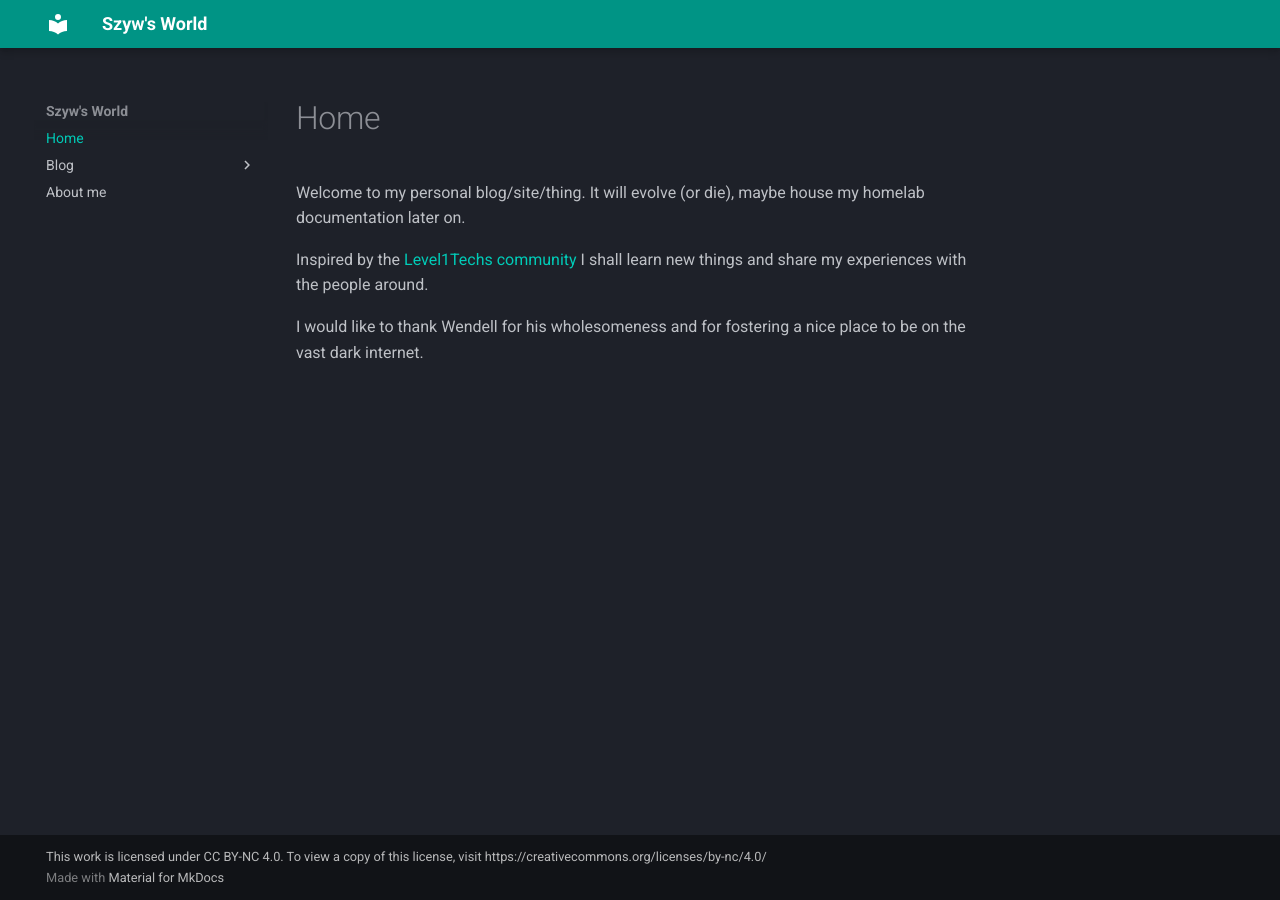
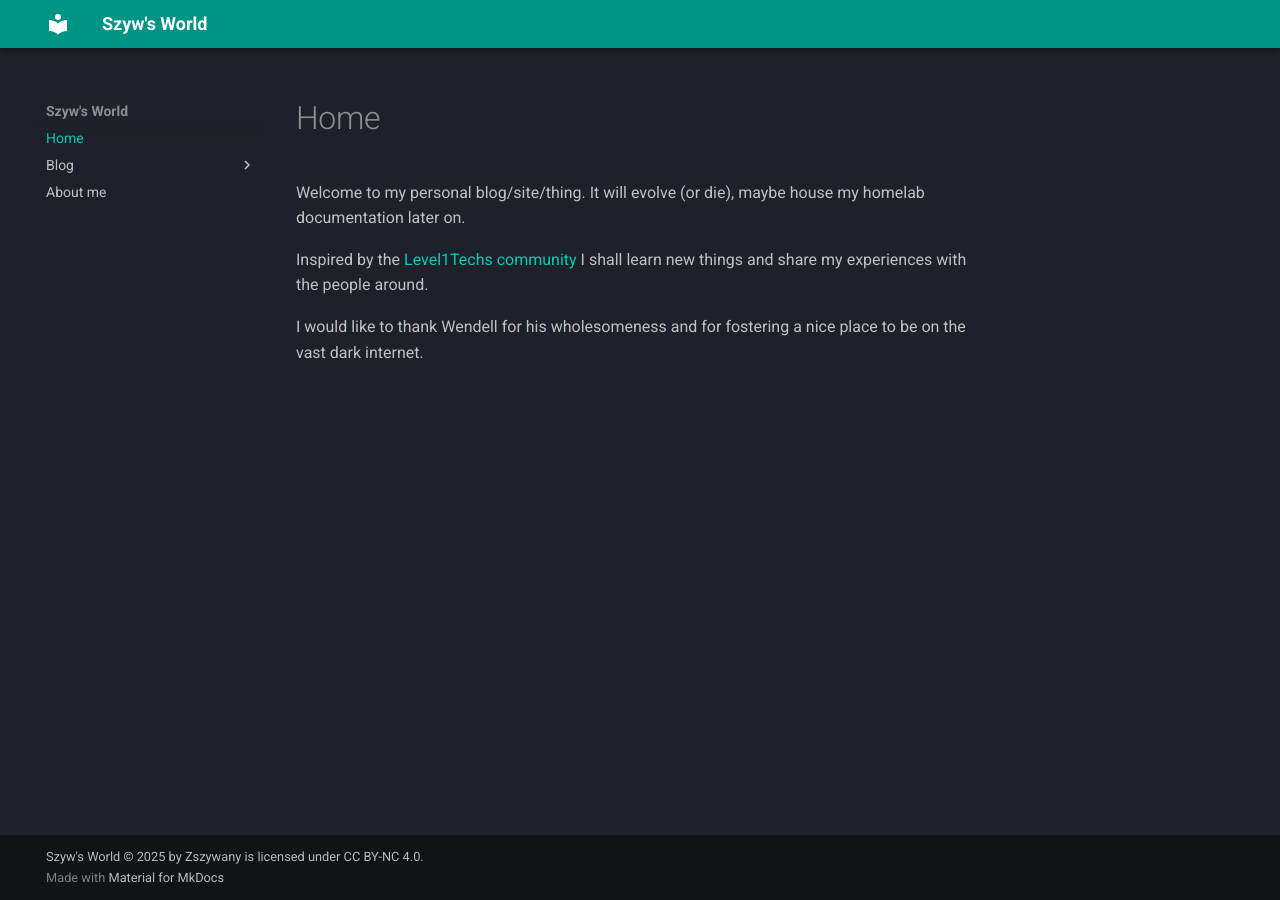
Before and after one commit to Zszywany/website, an MkDocs documentation site: the page built from docs/index.md, in a window 1280 px wide. Built offline with MkDocs 1.6.1 and Material for MkDocs 9.7.7, drawn with Linux system fonts in a browser that asks for light colours.

Commit message:
shortening the footer license

```diff
--- a/mkdocs.yml
+++ b/mkdocs.yml
@@ -17,4 +17,5 @@ nav:
     - blog/index.md
   - About me: about.md
 #copyright: Szyw's World  © 2025 by Zszywany is licensed under CC BY-NC 4.0. To view a copy of this license, visit https://creativecommons.org/licenses/by-nc/4.0/
-copyright: This work is licensed under CC BY-NC 4.0. To view a copy of this license, visit https://creativecommons.org/licenses/by-nc/4.0/
+#copyright: This work is licensed under CC BY-NC 4.0. To view a copy of this license, visit https://creativecommons.org/licenses/by-nc/4.0/
+copyright: Szyw's World  © 2025 by Zszywany is licensed under CC BY-NC 4.0.
```
